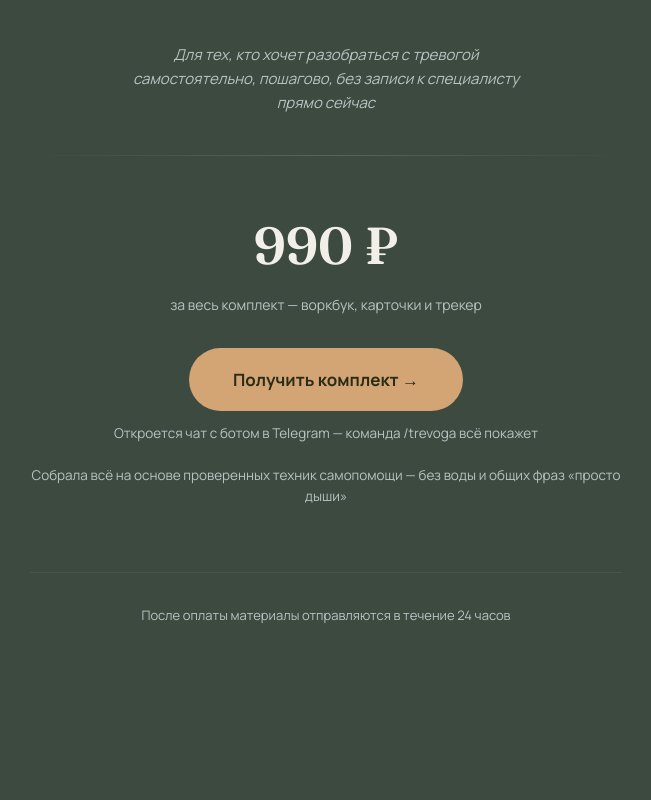
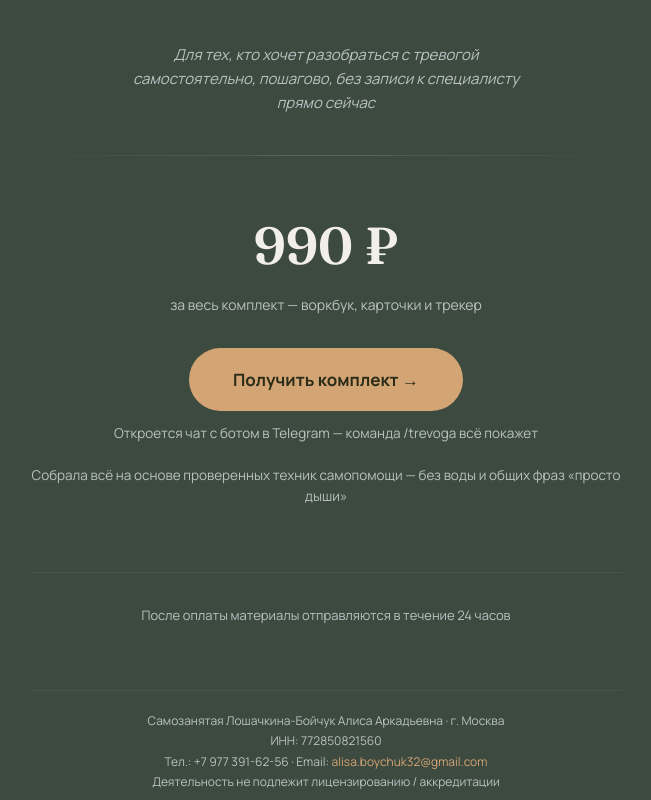
Before and after one commit to alisaboychuk32-wq/trevoga-landing, a plain HTML site: page index.html in a window 1280 px wide. Shown: the part 1584-2384 px from the top of the page, without its empty margins (314-965 px from the left). Before the commit the page ends 2258 px from the top, so only its background shows below. Drawn offline with Linux system fonts and the light colour scheme.

Commit message:
Добавила реквизиты поставщика услуг

```diff
--- a/index.html
+++ b/index.html
@@ -258,6 +258,21 @@
     font-size: 13px;
     border-top: 1px solid rgba(143,169,152,0.12);
   }
+
+  .provider-info {
+    text-align: center;
+    color: var(--text-dim);
+    font-size: 12px;
+    line-height: 1.7;
+    padding: 20px 0 8px;
+    border-top: 1px solid rgba(143,169,152,0.12);
+    margin-top: 16px;
+  }
+
+  .provider-info a {
+    color: var(--ochre);
+    text-decoration: none;
+  }
 </style>
 </head>
 <body>
@@ -340,6 +355,13 @@
     После оплаты материалы отправляются в течение 24 часов
   </footer>
 
+  <div class="provider-info">
+    Самозанятая Лошачкина-Бойчук Алиса Аркадьевна · г. Москва<br>
+    ИНН: 772850821560<br>
+    Тел.: +7 977 391-62-56 · Email: <a href="mailto:alisa.boychuk32@gmail.com">alisa.boychuk32@gmail.com</a><br>
+    Деятельность не подлежит лицензированию / аккредитации
+  </div>
+
 </div>
 </body>
 </html>
```
